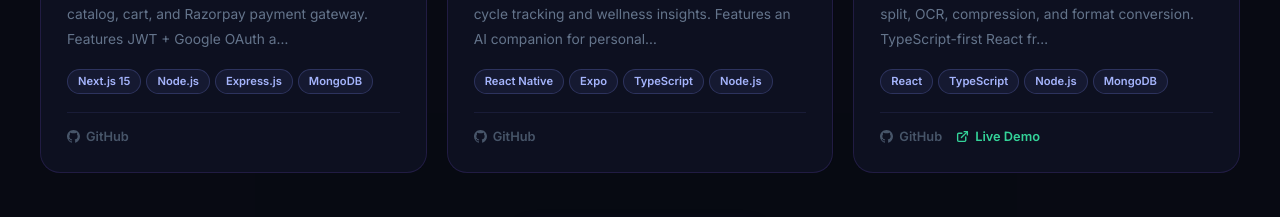
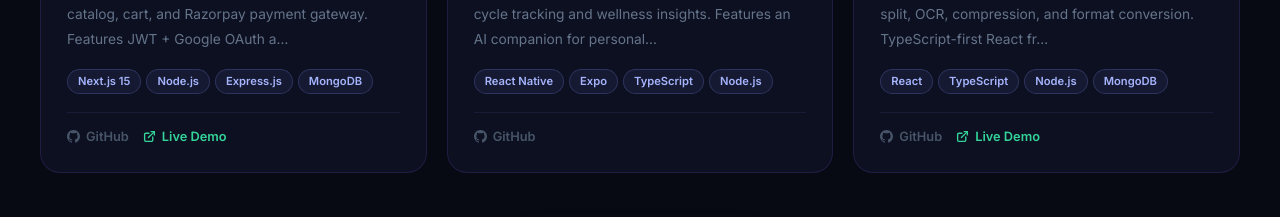
Before and after one commit to vishal8291/My-Portfolio, a Next.js app: page / in a window 1280 px wide. Shown: the part 1920-2137 px from the top of the page. Built offline with nearby package versions, Linux system fonts and the light colour scheme.

Commit message:
feat: add Paperbag live demo URL
Co-Authored-By: Claude Sonnet 4.6 <noreply@anthropic.com>

```diff
--- a/src/app/data/projectsData.js
+++ b/src/app/data/projectsData.js
@@ -5,7 +5,7 @@ const projects = [
     description: "Eco-friendly e-commerce platform with product catalog, cart, and Razorpay payment gateway. Features JWT + Google OAuth auth, Leaf AI chat assistant (Groq/LLaMA), referral system, coupon engine, real-time stock management, and PDF invoice export. Deployed on Vercel + Render.",
     tech: ["Next.js 15", "Node.js", "Express.js", "MongoDB", "Razorpay", "Groq AI", "Docker"],
     githubUrl: "https://github.com/vishal8291/paperbag",
-    liveUrl: null,
+    liveUrl: "https://frontend-delta-inky-96.vercel.app",
     accent: "#34d399",
     category: "Full Stack",
     featured: true,
```
